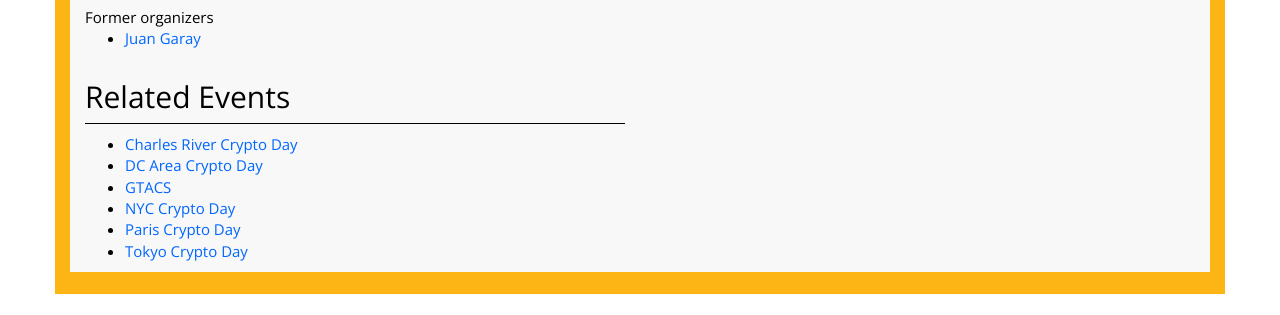
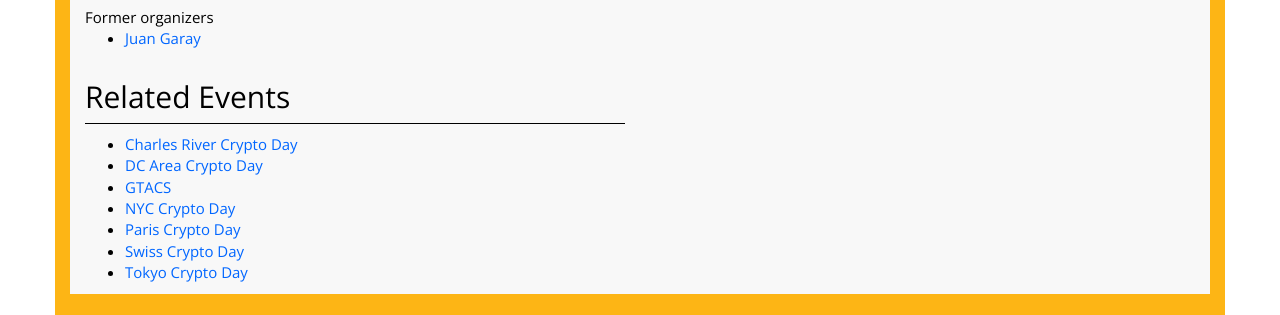
Before and after one commit to bacrypto/bacrypto.github.io, a plain HTML site: page index.html in a window 1280 px wide. Shown: the part 671-986 px from the top of the page. Before the commit the page ends 965 px from the top, so only its background shows below. Drawn offline with nearby package versions, Linux system fonts and the light colour scheme; a web font is replaced by a local one.

Commit message:
added swiss

```diff
--- a/index.html
+++ b/index.html
@@ -191,6 +191,9 @@
 					<a href="https://pariscryptoday.github.io/">Paris Crypto Day</a>
 				</li>
 				<li>
+					<a href="https://swisscryptoday.github.io">Swiss Crypto Day</a>
+				</li>
+				<li>
 					<a href="https://tokyocryptoday.github.io">Tokyo Crypto Day</a>
 				</li>
 		</ul>
```
